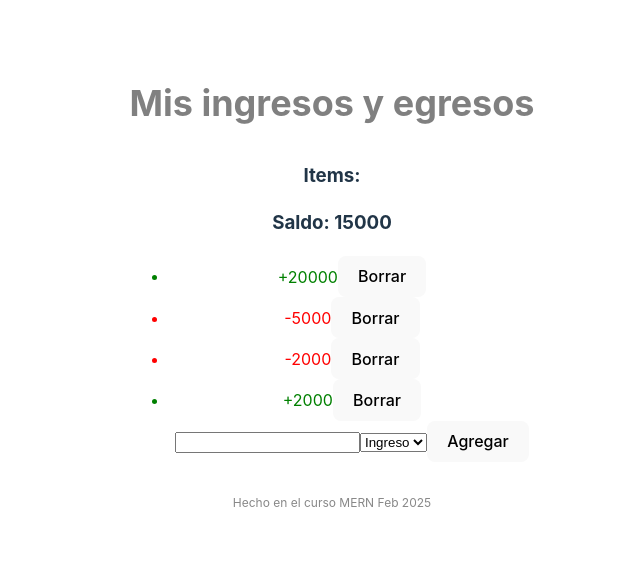
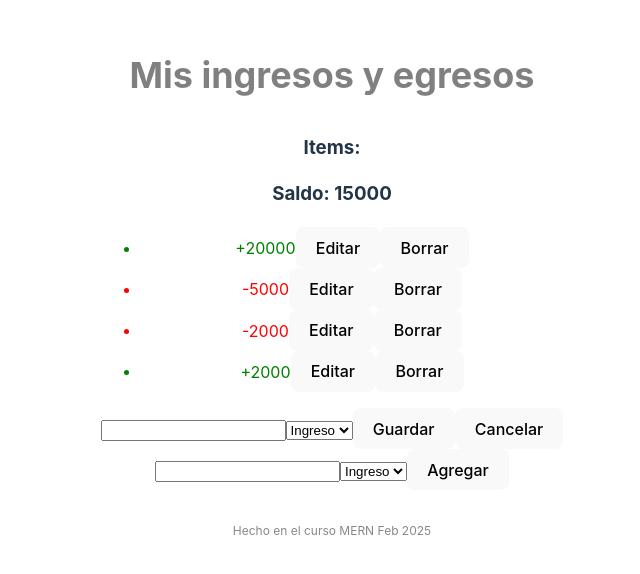
Before and after one commit to juespinoza/front-feb2025, a React (Vite) app: page / in a window 1280 px wide. Shown: the part 106-680 px from the top of the page, without its empty margins (308-948 px from the left). Built offline with nearby package versions, Linux system fonts and the light colour scheme.

Commit message:
Clase 7 - 1

```diff
--- a/src/ItemsComponent.jsx
+++ b/src/ItemsComponent.jsx
@@ -1,16 +1,34 @@
 import React, { useState } from "react";
 
 function ItemsComponent({ items }) {
-  console.log(items);
+  // console.log(items);
   const [list, setList] = useState(items);
+  const [editingItem, setEditingItem] = useState({});
   // list.push({ monto: 1000, tipo: "ingreso" });
   // console.log(list);
   const esIngreso = (tipo) => tipo === "ingreso";
 
   const removeItemById = (id) => {
-    console.log("Borrando", id);
+    // console.log("Borrando", id);
     const newList = list.filter((elemento) => elemento.id !== id);
     setList(newList);
+  };
+
+  const handleSetEditingItem = (item) => {
+    console.log(item);
+    setEditingItem(item);
+  };
+
+  const handleSaveItem = (e) => {
+    e.preventDefault();
+    console.log("monto: ", e.target.monto.value);
+    const updatedList = list.map((item) =>
+      item.id === e.target.id.value
+        ? { ...item, monto: e.target.monto.value, tipo: e.target.tipo.value }
+        : item
+    );
+    setList(updatedList);
+    setEditingItem({});
   };
 
   return (
@@ -33,6 +51,9 @@ function ItemsComponent({ items }) {
                 className={`${esIngreso(item.tipo) ? "ingreso" : "egreso"}`}
               >
                 {`${esIngreso(item.tipo) ? "+" : "-"}` + item.monto}
+                <button onClick={() => handleSetEditingItem(item)}>
+                  Editar
+                </button>
                 <button onClick={() => removeItemById(item.id)}>Borrar</button>
               </li>
             );
@@ -46,8 +67,19 @@ function ItemsComponent({ items }) {
         <li className={`${esIngreso(items[2].tipo) ? "ingreso" : "egreso"}`}>
           {`${esIngreso(items[2].tipo) ? "+" : "-"}` + items[2].monto}
         </li> */}
+      </ul>
+      <form id="editingItem" onSubmit={handleSaveItem}>
+        <input type="hidden" id="id" value={editingItem.id} />
+        <input type="number" id="monto" value={editingItem.monto} />
+        <select id="tipo" value={editingItem.tipo}>
+          <option value="ingreso">Ingreso</option>
+          <option value="egreso">Egreso</option>
+        </select>
+        <button type="submit">Guardar</button>
+        <button>Cancelar</button>
+      </form>
       <div>
-          <form>
+        <form id="newItem">
           <input type="number" id="monto" />
           <select id="tipo">
             <option value="ingreso">Ingreso</option>
@@ -63,14 +95,13 @@ function ItemsComponent({ items }) {
               };
               // list.push(elemento); // ni items.push(elemento)
               setList([...list, elemento]);
-                console.log("Agregando...", elemento);
+              // console.log("Agregando...", elemento);
             }}
           >
             Agregar
           </button>
         </form>
       </div>
-      </ul>
     </div>
   );
 }
```
Lines whose indentation alone changed are shown as unchanged.
